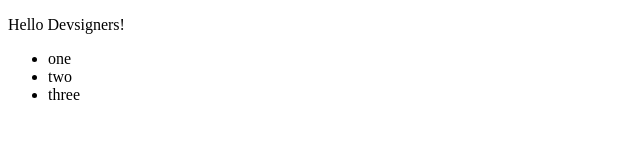
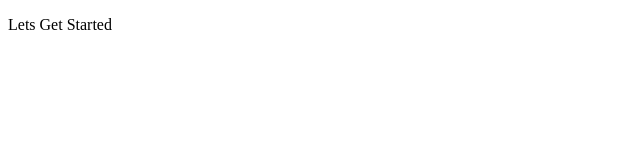
Before and after one commit to acl-devsign-winter-2018/template-project, a website built with webpack: page src/index.html in a window 1280 px wide. Shown: the whole page, without its empty margins (0-640 px from the left). Built offline with nearby package versions, Linux system fonts and the light colour scheme.

Commit message:
initilaze the project

```diff
--- a/src/app.html
+++ b/src/app.html
@@ -1,6 +1 @@
-<p>Hello Devsigners!</p>
-<ul>
-  <li>one</li>
-  <li>two</li>
-  <li>three</li>
-</ul>
+<p>Lets Get Started</p>
```
